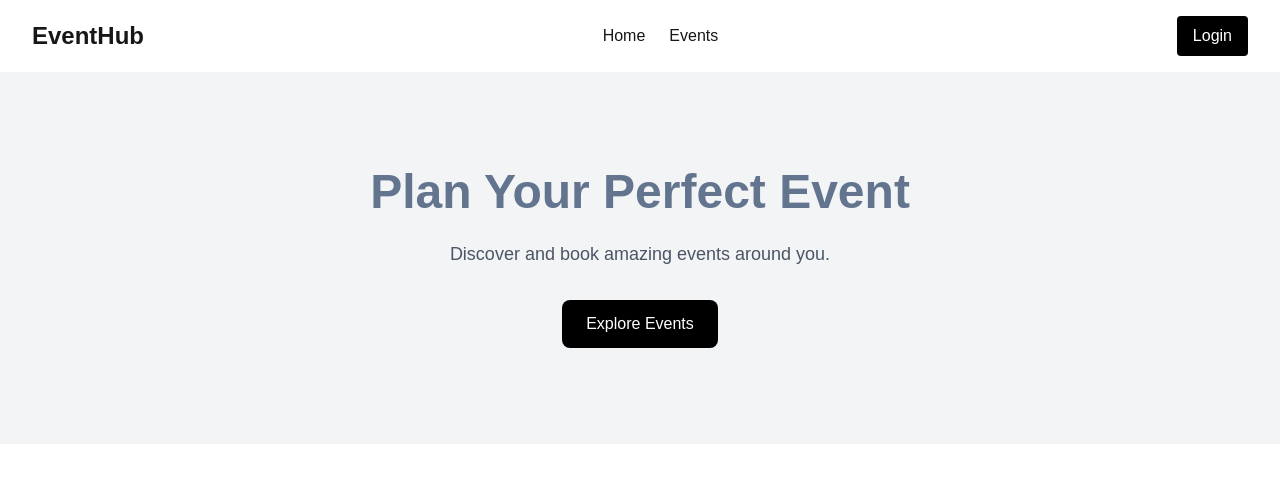
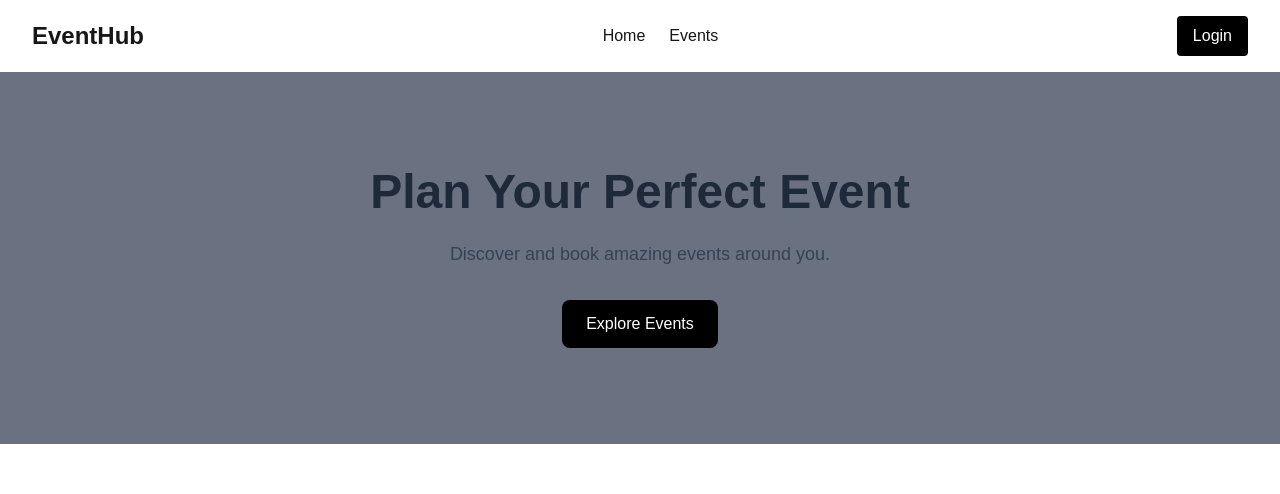
Before and after one commit to amlanjyoti8704/invitation, a Next.js app: page / in a window 1280 px wide. Shown: the top 494 px of the page. Built offline with nearby package versions, Linux system fonts and the light colour scheme; no server answers; the database is empty.

Commit message:
Update styling in EventCard and Hero components for improved readability

```diff
--- a/src/components/EventCard.js
+++ b/src/components/EventCard.js
@@ -11,7 +11,7 @@ export default function EventCard({ event }) {
         />
 
         <div className="p-4">
-          <h2 className="text-xl font-semibold">
+          <h2 className="text-xl font-semibold text-gray-700">
             {event.title}
           </h2>
 
--- a/src/components/Hero.js
+++ b/src/components/Hero.js
@@ -3,13 +3,13 @@ import Link from "next/link";
 export default function Hero() {
 
   return (
-    <section className="flex flex-col items-center justify-center text-center py-24 bg-gray-100">
+    <section className="flex flex-col items-center justify-center text-center py-24 bg-gray-500">
 
-      <h1 className="text-5xl font-bold mb-6 text-slate-500">
+      <h1 className="text-5xl font-bold mb-6 text-gray-800">
         Plan Your Perfect Event
       </h1>
 
-      <p className="text-lg text-gray-600 mb-8">
+      <p className="text-lg text-gray-700 mb-8">
         Discover and book amazing events around you.
       </p>
 
```
